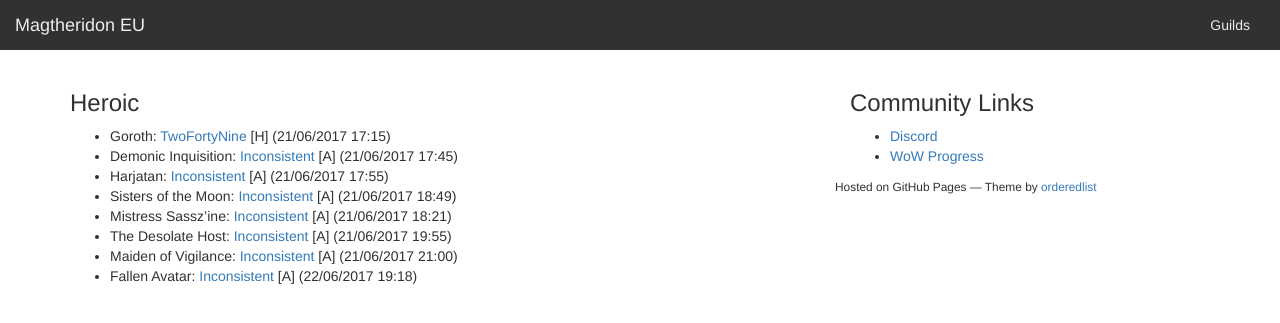
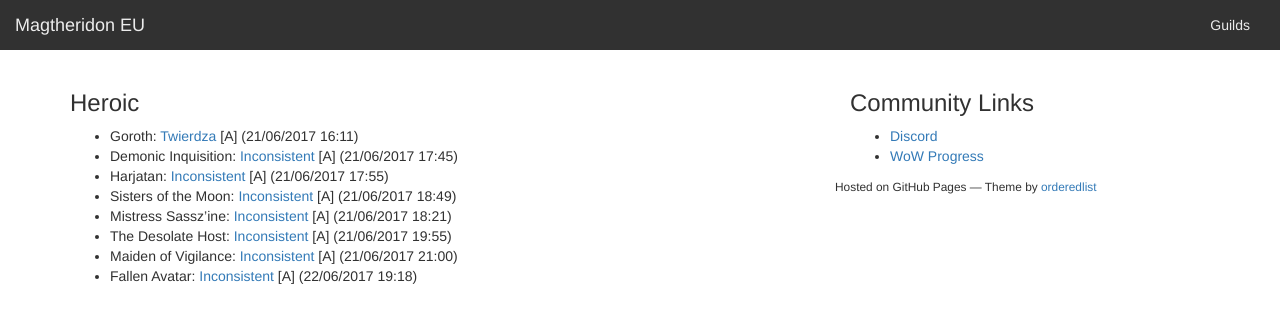
Before and after one commit to MagtheridonEU/magtheridoneu.github.io, a Jekyll site: the page built from _posts/2017-06-22-tos-realm-firsts-8-9.md, in a window 1280 px wide. Shown: the top 323 px of the page. Built offline with Jekyll 4.4.1, drawn with Linux system fonts in a browser that asks for light colours; nearby versions of some CDN libraries; a script that is not in the unit is left out.

Commit message:
Update 2017-06-22-tos-realm-firsts-8-9.md

```diff
--- a/_posts/2017-06-22-tos-realm-firsts-8-9.md
+++ b/_posts/2017-06-22-tos-realm-firsts-8-9.md
@@ -5,7 +5,7 @@ date: 22nd June 2017
 
 ### Heroic
 
- - Goroth: [TwoFortyNine](https://www.wowprogress.com/guild/eu/magtheridon/TwoFortyNine) [H] (21/06/2017 17:15)
+ - Goroth: [Twierdza](https://www.wowprogress.com/guild/eu/magtheridon/Twierdza) [A] (21/06/2017 16:11)
  - Demonic Inquisition: [Inconsistent](https://www.wowprogress.com/guild/eu/magtheridon/Inconsistent) [A] (21/06/2017 17:45)
  - Harjatan: [Inconsistent](https://www.wowprogress.com/guild/eu/magtheridon/Inconsistent) [A] (21/06/2017 17:55)
  - Sisters of the Moon: [Inconsistent](https://www.wowprogress.com/guild/eu/magtheridon/Inconsistent) [A] (21/06/2017 18:49)
```
